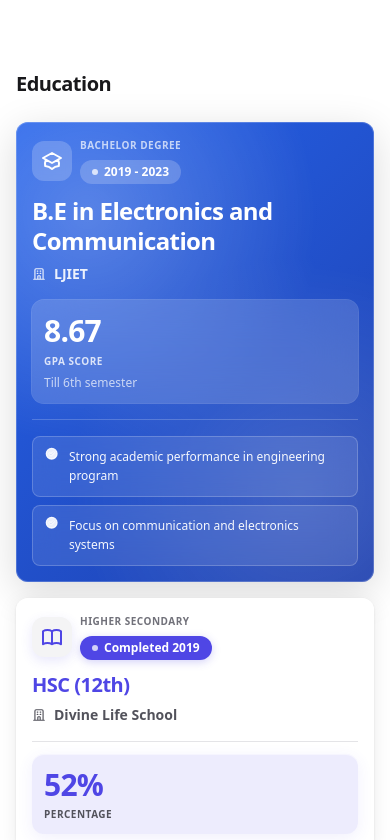
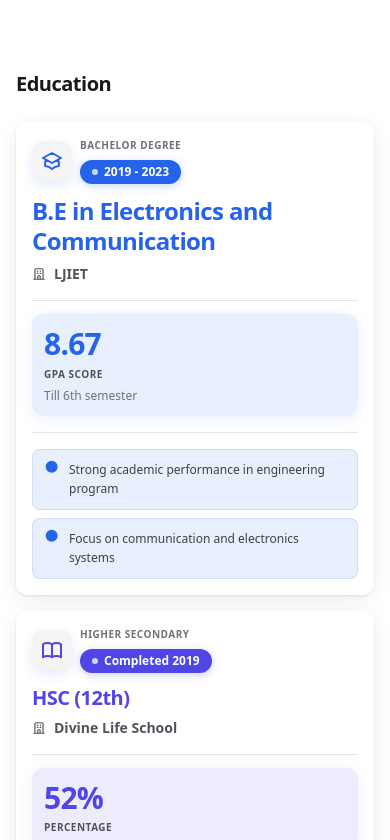
Before and after one commit to DEVS-7606/dev-portfolio, a React (Vite) app: page /#projects in a window 390 px wide. Shown: the part 2460-3300 px from the top of the page. Built offline with nearby package versions, Linux system fonts and the light colour scheme.

Commit message:
refactor: Remove `isMain` prop and simplify conditional styling across education card components for a unified presentation.

```diff
--- a/src/components/atoms/ScrollIndicator.tsx
+++ b/src/components/atoms/ScrollIndicator.tsx
@@ -13,10 +13,10 @@ export default function ScrollIndicator({
     <a
       href={href}
       aria-label={ariaLabel}
-      className="group absolute bottom-8 md:bottom-60 left-1/2 z-10 -translate-x-1/2 rounded-full bg-white/90 p-3 shadow-[0_14px_30px_rgba(0,0,0,0.14)] ring-1 ring-black/5 backdrop-blur transition hover:-translate-y-0.5 hover:shadow-[0_18px_40px_rgba(0,0,0,0.18)] focus-visible:outline-none focus-visible:ring-2 focus-visible:ring-blue-500/60 hidden md:block"
+      className="group absolute bottom-8 md:bottom-60 left-1/2 z-10 -translate-x-1/2 transition transform hidden md:block"
     >
       <CaretLineDownIcon
-        size={28}
+        size={36}
         className="text-gray-700 transition group-hover:text-blue-600 animate-arrow-float"
       />
     </a>
--- a/src/components/molecules/AchievementItem.tsx
+++ b/src/components/molecules/AchievementItem.tsx
@@ -1,19 +1,28 @@
 import { Icon } from "@/components/atoms/Icon";
 import { Text } from "@/components/atoms/Text";
+import type { CardColors } from "@/types/education.types";
 
 interface AchievementItemProps {
   children: React.ReactNode;
+  colors: CardColors;
 }
 
-export const AchievementItem = ({ children }: AchievementItemProps) => (
-  <div className="flex items-start gap-2 sm:gap-3 text-xs sm:text-sm font-medium bg-white/10 backdrop-blur-md rounded-lg sm:rounded-xl px-3 sm:px-4 py-2.5 sm:py-3 border border-white/20 hover:bg-white/15 hover:border-white/30 transition-all duration-300 hover:translate-x-1">
+export const AchievementItem = ({ children, colors }: AchievementItemProps) => (
+  <div
+    className="flex items-start gap-2 sm:gap-3 text-xs sm:text-sm font-medium rounded-lg sm:rounded-xl px-3 sm:px-4 py-2.5 sm:py-3 border transition-all duration-300 hover:translate-x-1"
+    style={{
+      backgroundColor: colors.soft,
+      borderColor: colors.accent + "20",
+    }}
+  >
     <Icon
       type="check"
-      className="w-4 h-4 sm:w-5 sm:h-5 flex-shrink-0 text-white/90"
+      className="w-4 h-4 sm:w-5 sm:h-5 flex-shrink-0"
+      color={colors.accent}
     />
     <Text
       variant="body"
-      className="text-white/95 leading-relaxed text-xs sm:text-sm"
+      className="text-zinc-700 dark:text-zinc-300 leading-relaxed text-xs sm:text-sm"
     >
       {children}
     </Text>
--- a/src/components/molecules/CardHeader.tsx
+++ b/src/components/molecules/CardHeader.tsx
@@ -19,30 +19,26 @@ export const CardHeader = ({
   <div className="flex items-start justify-between mb-3 sm:mb-4">
     <div className="flex items-center gap-2 sm:gap-3">
       <div
-        className={`p-2 sm:p-2.5 md:p-3 rounded-xl sm:rounded-2xl transition-all duration-500 ${
-          isMain
-            ? "bg-white/20 backdrop-blur-sm"
-            : "bg-zinc-100 dark:bg-zinc-800 group-hover:scale-110"
-        }`}
-        style={!isMain ? { boxShadow: `0 4px 12px ${colors.accent}20` } : {}}
+        className="p-2 sm:p-2.5 md:p-3 rounded-xl sm:rounded-2xl transition-all duration-500 bg-zinc-100 dark:bg-zinc-800 group-hover:scale-110"
+        style={{ boxShadow: `0 4px 12px ${colors.accent}20` }}
       >
         <Icon
           type={isMain ? "graduation" : "book"}
-          color={isMain ? "white" : colors.accent}
+          color={colors.accent}
         />
       </div>
 
       <div>
         <Text
           variant="label"
-          className={`${isMain ? "text-white/70" : "text-zinc-500 dark:text-zinc-400"} mb-1`}
+          className="text-zinc-500 dark:text-zinc-400 mb-1"
         >
           {label}
         </Text>
 
         <Badge
-          variant={isMain ? "primary" : "secondary"}
-          color={!isMain ? colors.accent : undefined}
+          variant="secondary"
+          color={colors.accent}
         >
           {period}
         </Badge>
--- a/src/components/molecules/ScoreDisplay.tsx
+++ b/src/components/molecules/ScoreDisplay.tsx
@@ -2,7 +2,6 @@ import { Text } from "@/components/atoms/Text";
 import type { CardColors } from "@/types/education.types";
 
 interface ScoreDisplayProps {
-  isMain: boolean;
   colors: CardColors;
   value: string;
   label: string;
@@ -10,50 +9,39 @@ interface ScoreDisplayProps {
 }
 
 export const ScoreDisplay = ({
-  isMain,
   colors,
   value,
   label,
   note,
 }: ScoreDisplayProps) => (
   <div
-    className={`mt-4 sm:mt-6 ${isMain ? "" : "pt-3 sm:pt-4 border-t border-zinc-200 dark:border-zinc-800"}`}
+    className="mt-4 sm:mt-6 pt-3 sm:pt-4 border-t border-zinc-200 dark:border-zinc-800"
   >
     <div
-      className={`rounded-xl sm:rounded-2xl p-3 sm:p-4 md:p-5 transition-all duration-500 group-hover:scale-105 ${
-        isMain
-          ? "bg-white/15 backdrop-blur-xl ring-1 ring-white/20"
-          : "bg-zinc-50 dark:bg-zinc-800/50 ring-2"
-      }`}
-      style={
-        !isMain
-          ? {
-              backgroundColor: colors.soft,
-              borderColor: colors.accent + "30",
-              boxShadow: `0 4px 16px ${colors.accent}15, inset 0 1px 0 rgba(255,255,255,0.5)`,
-            }
-          : {}
-      }
+      className="rounded-xl sm:rounded-2xl p-3 sm:p-4 md:p-5 transition-all duration-500 group-hover:scale-105 bg-zinc-50 dark:bg-zinc-800/50 ring-2"
+      style={{
+        backgroundColor: colors.soft,
+        borderColor: colors.accent + "30",
+        boxShadow: `0 4px 16px ${colors.accent}15, inset 0 1px 0 rgba(255,255,255,0.5)`,
+      }}
     >
       <Text
         variant="heading"
-        className={`text-3xl sm:text-4xl lg:text-5xl mb-1 ${isMain ? "text-white" : ""}`}
-        color={!isMain ? colors.accent : undefined}
+        className="text-3xl sm:text-4xl lg:text-5xl mb-1"
+        color={colors.accent}
       >
         {value}
       </Text>
 
       <Text
         variant="label"
-        className={
-          isMain ? "text-white/80" : "text-zinc-600 dark:text-zinc-400"
-        }
+        className="text-zinc-600 dark:text-zinc-400"
       >
         {label}
       </Text>
 
-      {note && isMain && (
-        <Text variant="caption" className="mt-1.5 text-white/70">
+      {note && (
+        <Text variant="caption" className="mt-1.5 text-zinc-500 dark:text-zinc-500">
           {note}
         </Text>
       )}
--- a/src/components/organisms/EducationCard.tsx
+++ b/src/components/organisms/EducationCard.tsx
@@ -38,28 +38,21 @@ export const EducationCard = ({ education, index }: EducationCardProps) => {
       <div
         className="absolute -inset-1 rounded-xl sm:rounded-2xl lg:rounded-[2rem] opacity-0 group-hover:opacity-100 transition-all duration-700 blur-xl"
         style={{
-          background: isMain
-            ? `linear-gradient(135deg, ${colors.accent}60, #1e40af60)`
-            : `${colors.accent}40`,
+          background: `${colors.accent}40`,
         }}
       />
 
       {/* Card Container */}
       <div
-        className="relative rounded-xl sm:rounded-2xl lg:rounded-[2rem] overflow-hidden h-full"
-        style={{
-          boxShadow: isMain
-            ? "0 10px 40px rgba(0, 0, 0, 0.15)"
-            : "0 4px 20px rgba(0, 0, 0, 0.08), 0 1px 3px rgba(0, 0, 0, 0.1)",
-        }}
+        className="relative rounded-xl sm:rounded-2xl lg:rounded-[2rem] overflow-hidden h-full shadow-[0_4px_20px_rgba(0,0,0,0.08),0_1px_3px_rgba(0,0,0,0.1)]"
       >
-        <CardBackground isMain={isMain} colors={colors} />
-        <CardBorder isMain={isMain} colors={colors} />
-        {!isMain && <HoverShadow colors={colors} />}
+        <CardBackground colors={colors} />
+        <CardBorder colors={colors} />
+        <HoverShadow colors={colors} />
 
         {/* Content */}
         <div
-          className={`relative p-4 sm:p-5 md:p-6 lg:p-8 md:h-full flex flex-col ${isMain ? "text-white" : ""}`}
+          className={`relative p-4 sm:p-5 md:p-6 lg:p-8 md:h-full flex flex-col`}
         >
           <CardHeader
             isMain={isMain}
@@ -77,7 +70,6 @@ export const EducationCard = ({ education, index }: EducationCardProps) => {
 
           {scoreValue && (
             <ScoreDisplay
-              isMain={isMain}
               colors={colors}
               value={scoreValue}
               label={scoreLabel}
@@ -86,7 +78,7 @@ export const EducationCard = ({ education, index }: EducationCardProps) => {
           )}
 
           {education.achievements && (
-            <AchievementsList achievements={education.achievements} />
+            <AchievementsList achievements={education.achievements} colors={colors} />
           )}
         </div>
       </div>
@@ -96,33 +88,11 @@ export const EducationCard = ({ education, index }: EducationCardProps) => {
 
 // Private Sub-Components
 const CardBackground = ({
-  isMain,
   colors,
 }: {
-  isMain: boolean;
   colors: CardColors;
 }) => (
   <div className="absolute inset-0">
-    {isMain ? (
-      <>
-        <div
-          className="absolute inset-0"
-          style={{
-            background: `linear-gradient(135deg, ${colors.accent} 0%, #1e40af 100%)`,
-          }}
-        />
-        <div
-          className="absolute inset-0 opacity-30"
-          style={{
-            backgroundImage: `
-              radial-gradient(circle at 20% 20%, rgba(255,255,255,0.8) 0%, transparent 50%),
-              radial-gradient(circle at 80% 80%, rgba(255,255,255,0.5) 0%, transparent 50%)
-            `,
-          }}
-        />
-      </>
-    ) : (
-      <>
     <div className="absolute inset-0 bg-white dark:bg-zinc-900" />
     <div
       className="absolute inset-0 opacity-0 group-hover:opacity-100 transition-opacity duration-700"
@@ -130,32 +100,20 @@ const CardBackground = ({
         background: `radial-gradient(circle at 20% 0%, ${colors.accent}12 0%, transparent 60%)`,
       }}
     />
-      </>
-    )}
   </div>
 );
 
 const CardBorder = ({
-  isMain,
   colors,
 }: {
-  isMain: boolean;
   colors: CardColors;
 }) => (
   <div
-    className={`absolute inset-0 rounded-xl sm:rounded-2xl lg:rounded-[2rem] pointer-events-none transition-all duration-500 ${
-      isMain
-        ? "ring-1 ring-inset ring-white/20"
-        : "ring-2 ring-inset group-hover:ring-[3px]"
-    }`}
-    style={
-      !isMain
-        ? ({
+    className="absolute inset-0 rounded-xl sm:rounded-2xl lg:rounded-[2rem] pointer-events-none transition-all duration-500 ring-2 ring-inset group-hover:ring-[3px]"
+    style={{
       ringColor: colors.accent + "30",
       boxShadow: `inset 0 1px 2px rgba(255,255,255,0.5)`,
-          } as React.CSSProperties)
-        : {}
-    }
+    } as React.CSSProperties}
   />
 );
 
@@ -182,20 +140,17 @@ const CardTitle = ({
   <>
     <Text
       variant="heading"
-      className={`mb-2 transition-all duration-300 ${
-        isMain
-          ? "text-2xl sm:text-3xl lg:text-4xl text-white"
-          : "text-xl sm:text-2xl lg:text-3xl text-zinc-900 dark:text-zinc-100"
-      }`}
-      color={!isMain ? colors.accent : undefined}
+      className={`mb-2 transition-all duration-300 ${isMain
+        ? "text-2xl sm:text-3xl lg:text-4xl"
+        : "text-xl sm:text-2xl lg:text-3xl"
+        } text-zinc-900 dark:text-zinc-100`}
+      color={colors.accent}
     >
       {degree}
     </Text>
 
     <div
-      className={`flex items-center gap-2 text-sm sm:text-base font-semibold mb-auto ${
-        isMain ? "text-white/90" : "text-zinc-600 dark:text-zinc-400"
-      }`}
+      className="flex items-center gap-2 text-sm sm:text-base font-semibold mb-auto text-zinc-600 dark:text-zinc-400"
     >
       <Icon type="building" className="w-3.5 h-3.5 sm:w-4 sm:h-4" />
       {institution}
@@ -203,10 +158,16 @@ const CardTitle = ({
   </>
 );
 
-const AchievementsList = ({ achievements }: { achievements: string[] }) => (
-  <div className="space-y-2 sm:space-y-2.5 mt-4 sm:mt-6 pt-4 sm:pt-6 border-t border-white/20">
+const AchievementsList = ({
+  achievements,
+  colors
+}: {
+  achievements: string[],
+  colors: CardColors
+}) => (
+  <div className="space-y-2 sm:space-y-2.5 mt-4 sm:mt-6 pt-4 sm:pt-6 border-t border-zinc-200 dark:border-zinc-800">
     {achievements.map((achievement, index) => (
-      <AchievementItem key={index}>{achievement}</AchievementItem>
+      <AchievementItem key={index} colors={colors}>{achievement}</AchievementItem>
     ))}
   </div>
 );
--- a/src/config/education.config.ts
+++ b/src/config/education.config.ts
@@ -1,4 +1,3 @@
-import { ACCENT_COLOR } from "@/shared/constants";
 import type { EducationItem, CardColors } from "@/types/education.types";
 
 export const EDUCATION_DATA: EducationItem[] = [
@@ -28,7 +27,7 @@ export const EDUCATION_DATA: EducationItem[] = [
 ];
 
 export const COLOR_THEMES: Record<number, CardColors> = {
-  0: { accent: ACCENT_COLOR, soft: "rgba(37,99,235,0.10)" },
+  0: { accent: "#2563eb", soft: "rgba(37,99,235,0.10)" },
   1: { accent: "#4f46e5", soft: "rgba(79,70,229,0.10)" },
   2: { accent: "#059669", soft: "rgba(5,150,105,0.10)" },
 };
```
Lines whose indentation alone changed are shown as unchanged.
